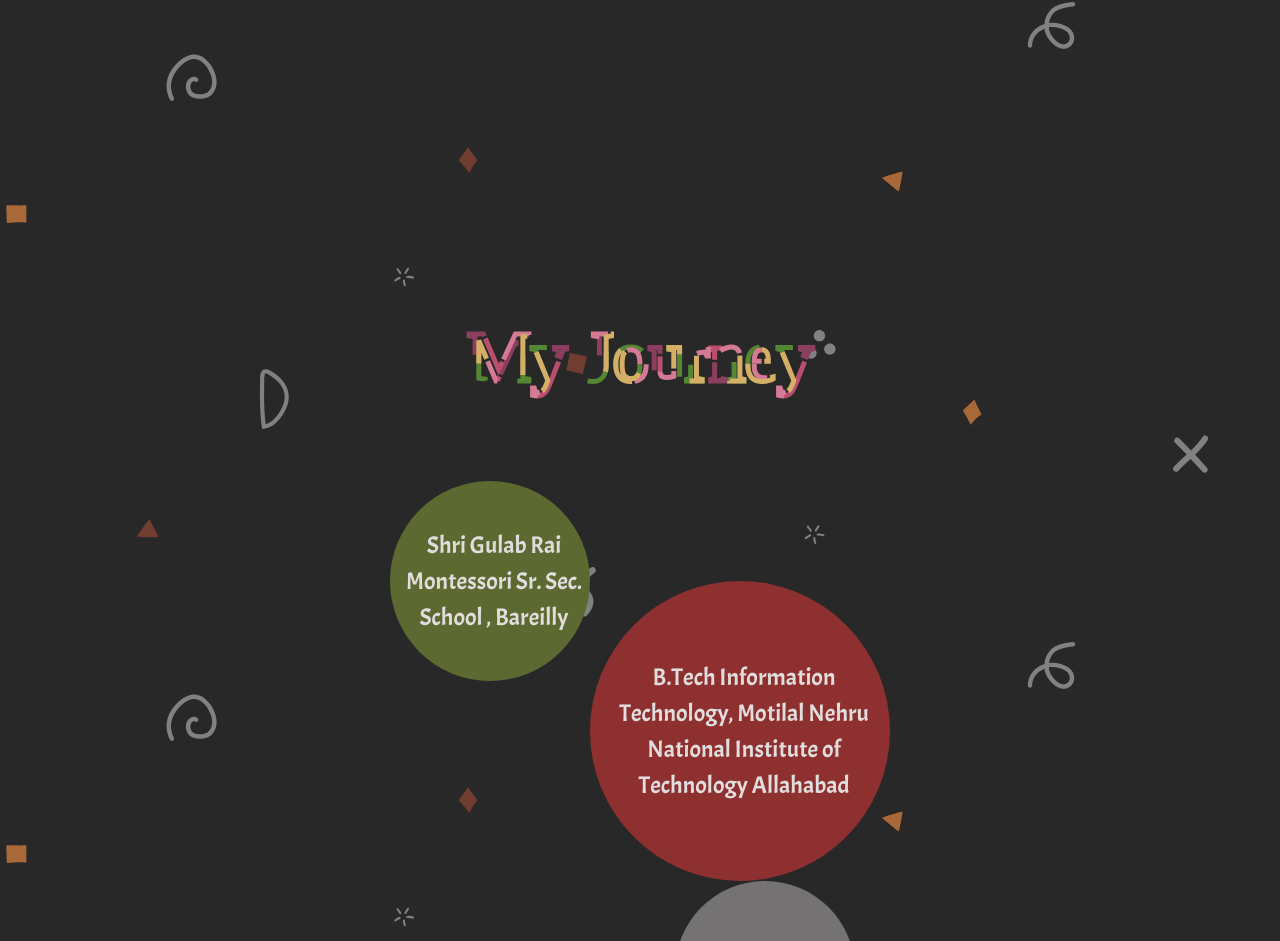
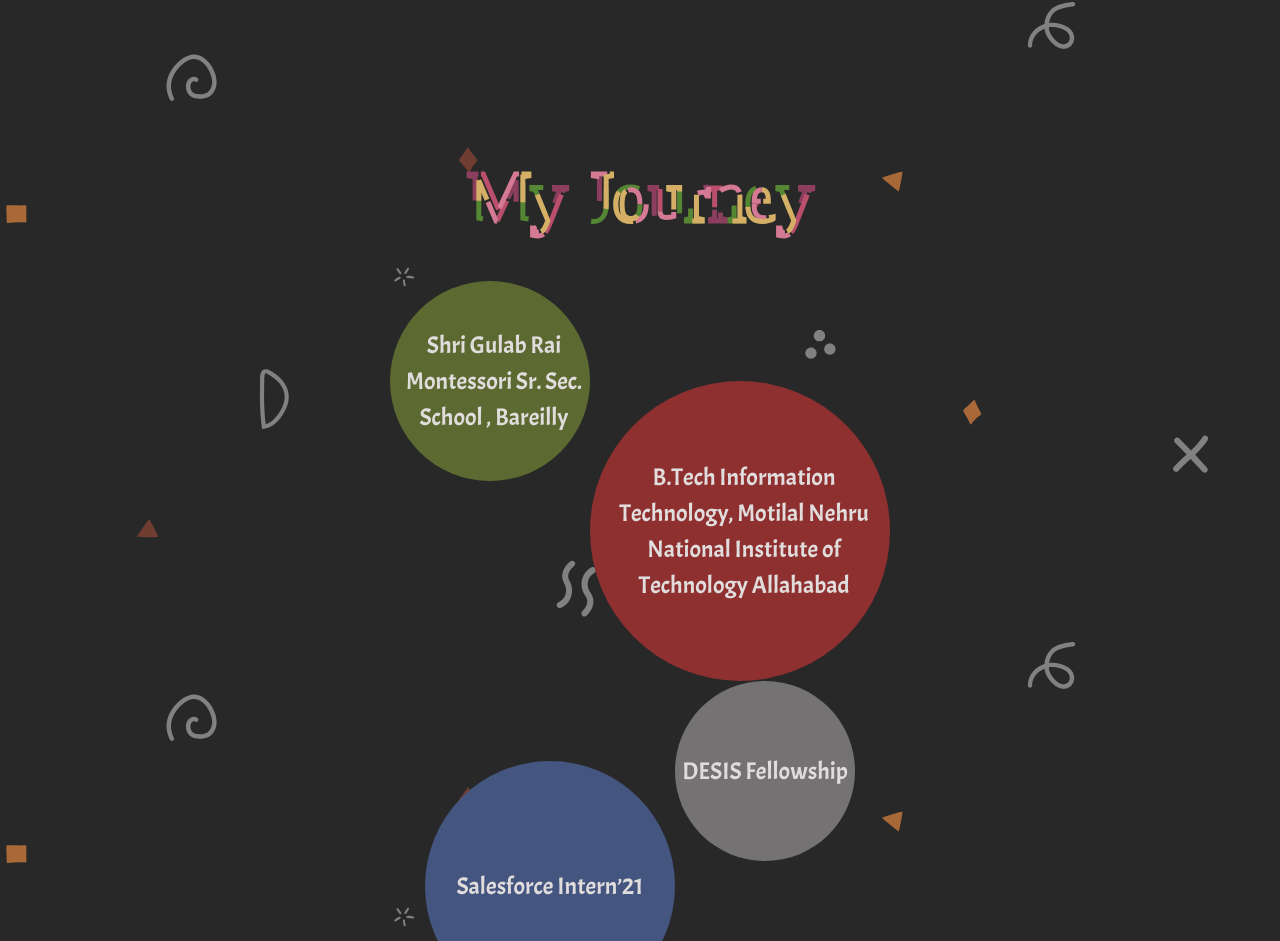
Before and after one commit to AnshikaGangwar/Portfolio, a React (Create React App) app in the folder client/: page / in a window 1280 px wide. Shown: the part 1776-2717 px from the top of the page. Built offline with nearby package versions, Linux system fonts and the light colour scheme; a web font is replaced by a local one.

Commit message:
minor audits

```diff
--- a/client/src/components/journey.jsx
+++ b/client/src/components/journey.jsx
@@ -9,7 +9,7 @@
                 <div>
                  <span className="skill_title d-flex justify-content-center">
 
-                 <svg viewBox="0 0 960 300">
+                 <svg viewBox="0 0 960 100">
                     <symbol id="s-text">
                         <text text-anchor="middle" x="50%" y="80%">My Journey</text>
                     </symbol>
--- a/client/src/sass/components/journey.scss
+++ b/client/src/sass/components/journey.scss
@@ -63,11 +63,11 @@
 }
 
 .skill_title{
-        svg {
+    svg {
         display: block;
         font: 1.5em 'Montserrat';
         width: 960px;
-        height: 300px;
+        height: 100px;
         margin: 0 auto;
     }
 
```
Also changed, not shown: 1 other file (tests, documents, lock files or other folders).
